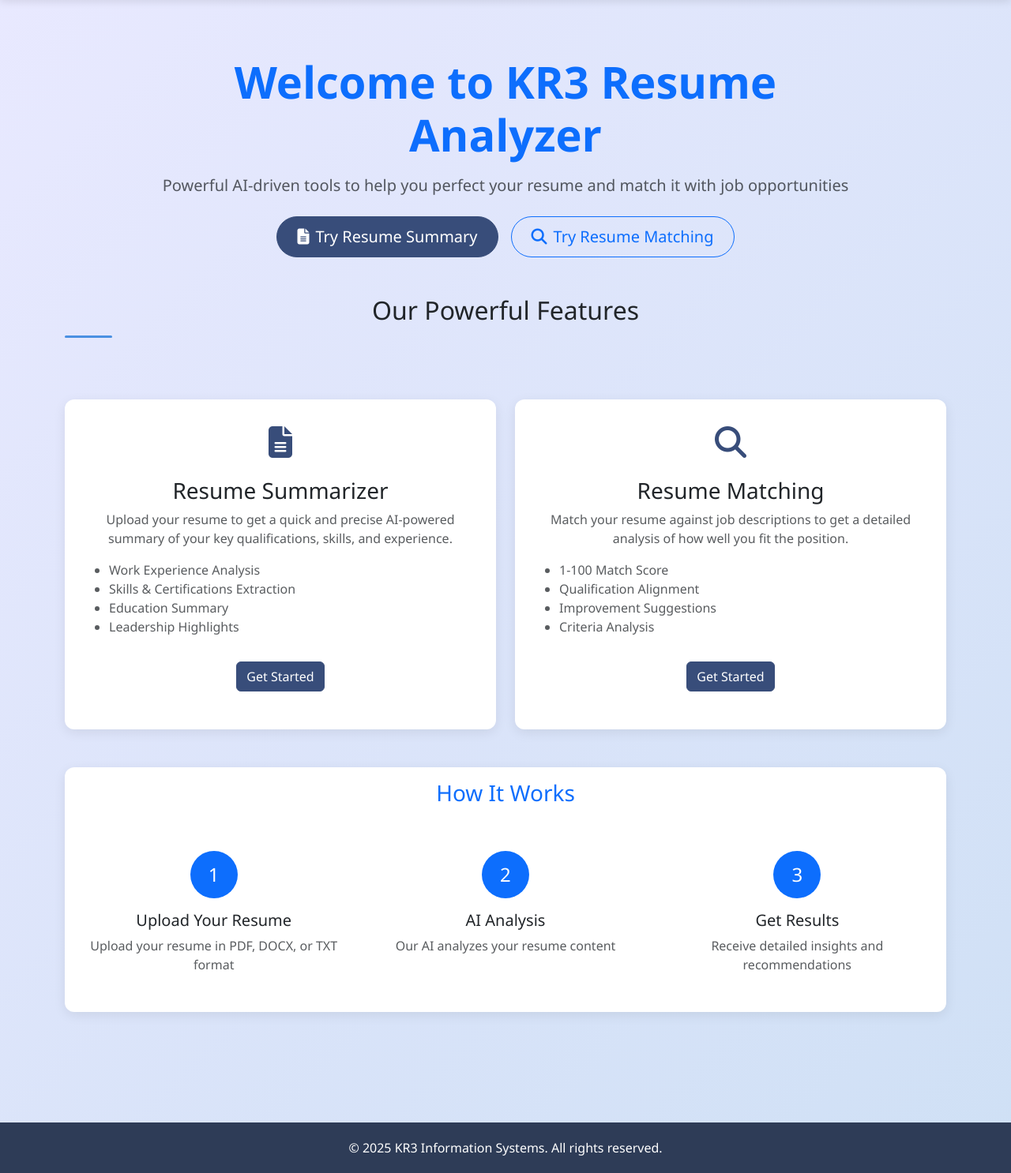
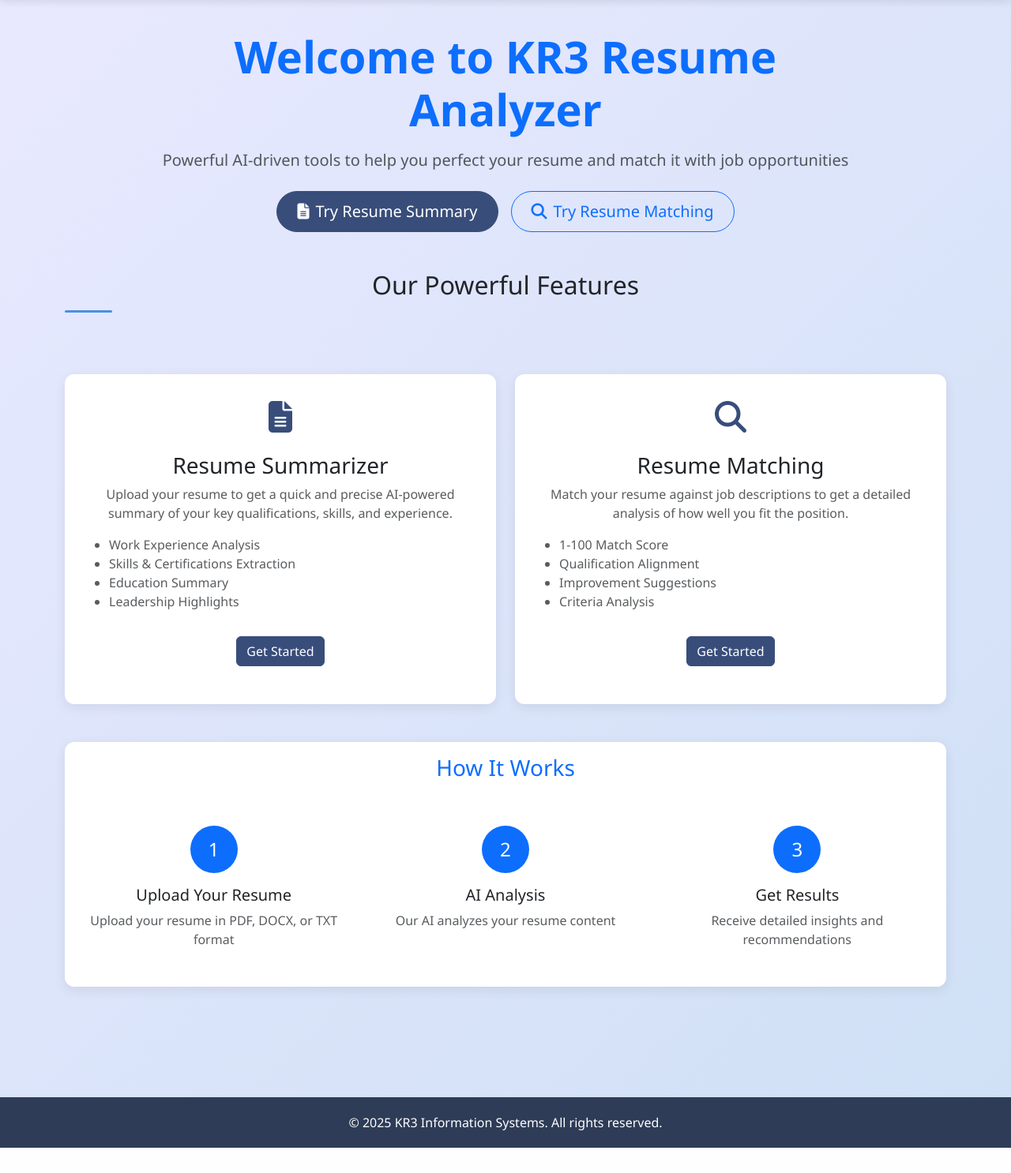
Before and after one commit to Rhythmofthebeat/Resume, a Flask app: page /home in a window 1280 px wide. Shown: the part 68-1554 px from the top of the page at 79% size. After the commit the page ends 1522 px from the top, so only its background shows below. Run offline with Flask 3, Linux system fonts and the light colour scheme; a user stored in the database is signed in; parts of the project's set-up code (start-up, migrations or seed data) failed here and were passed over.

Commit message:
Fix home page top spacing: replace py-5 with pt-3 pb-5

```diff
--- a/website/templates/home.html
+++ b/website/templates/home.html
@@ -3,7 +3,7 @@
 {% block title %}Home{% endblock %}
 
 {% block content %}
-<div class="container py-5">
+<div class="container pt-3 pb-5">
     <div class="row justify-content-center">
         <div class="col-lg-10 text-center mb-5">
             <h1 class="display-4 fw-bold text-primary mb-3">Welcome to KR3 Resume Analyzer</h1>
```
